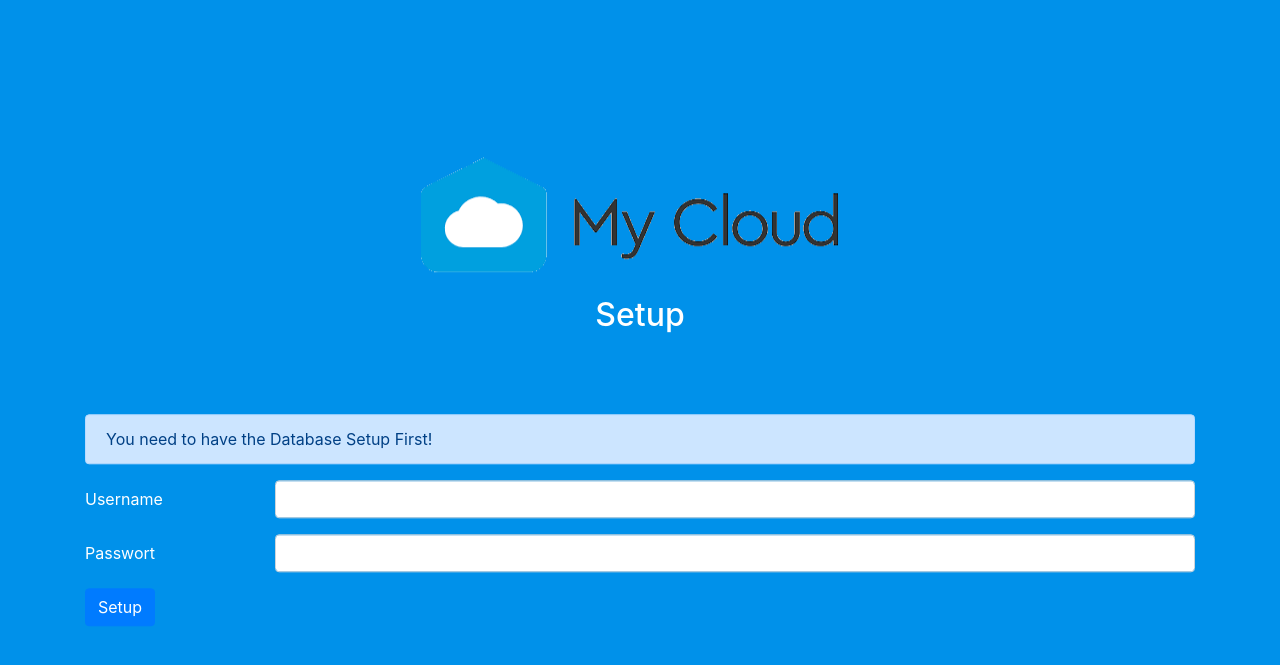
After one commit to chaosflo44-plus/mycloud, a PHP site: page /setup.php in a window 1280 px wide. The commit adds this page. Shown: the top 665 px of the page. Run offline with PHP 8.4, Linux system fonts and the light colour scheme.

Commit message:
Fixxed Deleting, Fixxed cloud.sql, And added setup.php
Database Setup:
Import the cloud.sql file from PHPMyAdmin

```diff
--- a/files/delete.php
+++ b/files/delete.php
@@ -1,3 +1,7 @@
 <?php
-
+require("../db.php");
+$sql = "DELETE FROM files WHERE name='".$_GET['file']."'";
+$db->query($sql);
+unlink("file/".$_GET['file']);
+header("Location: .");
 ?>
--- a/files/index.php
+++ b/files/index.php
@@ -27,7 +27,7 @@
                 $result = $db->query($sql);
                 if($result->num_rows > 0) {
                     while($row = $result->fetch_assoc()) {
-                        echo "<tr><th scope='row'>".$row['name']."</th><td><a>Löschen</a></td><td><a href='file/".$row['file']."' download>Runterladen</a></td></tr>";
+                        echo "<tr><th scope='row'>".$row['name']."</th><td><a href='delete.php?file=".$row['name']."'>Löschen</a></td><td><a href='file/".$row['file']."' download>Runterladen</a></td></tr>";
                     }
                 } else {
                     echo "<tr><th scope='row' colspan='3'>Noch nix ):</th></tr>";
--- /dev/null
+++ b/setup.php
@@ -0,0 +1,67 @@
+<?php
+session_start();
+if(isset($_POST['username']) && isset($_POST['password'])) {
+    $username = $_POST['username'];
+    $password = $_POST['password'];
+    $hashedpw = password_hash($password, PASSWORD_BCRYPT);
+    require("db.php");
+    $db->query($sql);
+    echo $db->error;
+    $db->query("INSERT INTO `users` (`username`, `password`) VALUES (`".$username."`, `".$hashedpw."`)");
+    $_SESSION['cloud_username'] = $username;
+}
+if(isset($_SESSION["cloud_username"])) {
+    header("Location: files/");
+}
+?>
+<!DOCTYPE html>
+<html>
+<head>
+    <link rel="stylesheet" href="https://cdn.jsdelivr.net/npm/bootstrap@4.5.3/dist/css/bootstrap.min.css">
+    <script src="https://code.jquery.com/jquery-3.5.1.slim.min.js"></script>
+    <script src="https://cdn.jsdelivr.net/npm/bootstrap@4.5.3/dist/js/bootstrap.bundle.min.js"></script>
+    <meta charset="UTF-8">
+    <meta name="viewport" content="width=device-width, initial-scale=1.0">
+    <title>MyCloud</title>
+    <link rel="stylesheet" href="index.css">
+</head>
+<body>
+    <div class="container">
+        <center><img src="img/logo.png"></center>
+        <br>
+        <center><h2 style="color: white;">Setup</h2></center>
+        <br>
+        <br>
+        <br>
+        <?php
+        if(isset($message)) {
+            echo '<div class="alert alert-danger" role="alert">';
+                echo $message;
+            echo "</div>";
+        }
+        ?>
+        <div class="alert alert-primary" role="alert">
+            You need to have the Database Setup First!
+        </div>
+        <form method="POST">
+            <div class="form-group row">
+                <label for="inputText3" class="col-sm-2 col-form-label">Username</label>
+                <div class="col-sm-10">
+                    <input type="text" class="form-control" name="username" id="inputText3" required>
+                </div>
+                </div>
+                <div class="form-group row">
+                <label for="inputPassword3" class="col-sm-2 col-form-label">Passwort</label>
+                <div class="col-sm-10">
+                    <input type="password" class="form-control" name="password" id="inputPassword3" required>
+                </div>
+                </div>
+                <div class="form-group row">
+                <div class="col-sm-10">
+                    <button type="submit" class="btn btn-primary">Setup</button>
+                </div>
+            </div>
+        </form>
+    </div>
+</body>
+</html>
```
Also changed, not shown: cloud.sql (+10 -22 lines), files/upload/index.php (+5 -6 lines), files/upload/test.php (deleted, +0 -57 lines).
